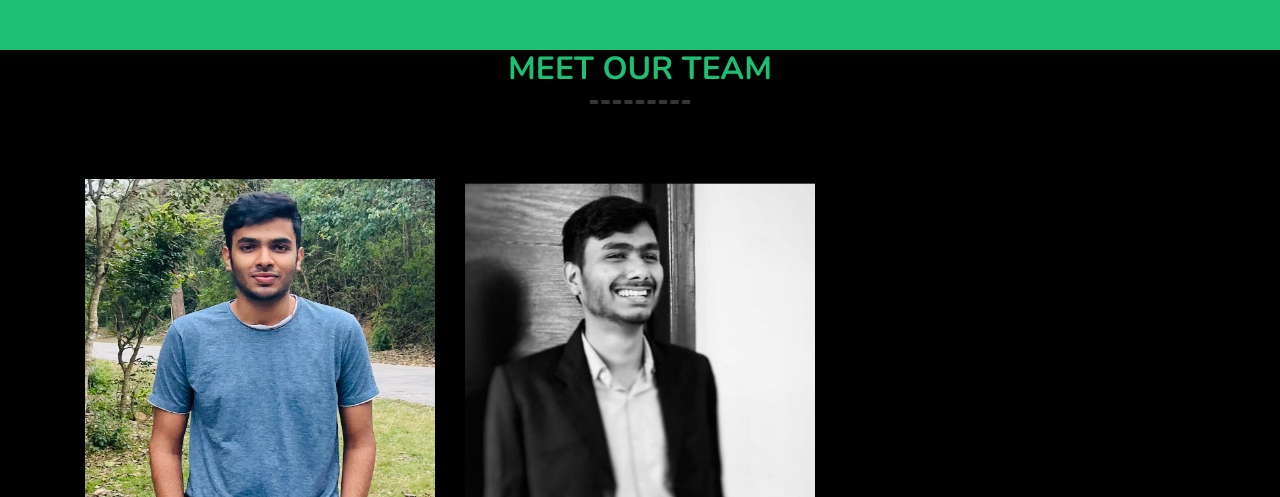
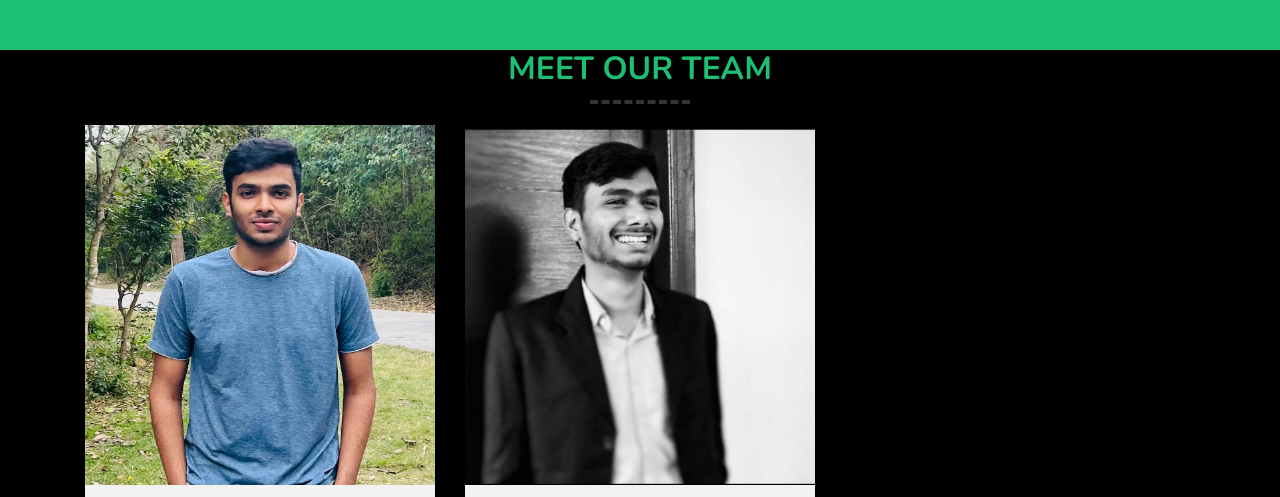
Before and after one commit to AnshhSingh/StellarEdge-Website, a plain HTML site: page index.html in a window 1280 px wide. Shown: the part 1450-1947 px from the top of the page. Drawn offline with nearby package versions, Linux system fonts and the light colour scheme.

Commit message:
modified:   css/style.css

```diff
--- a/css/style.css
+++ b/css/style.css
@@ -1097,7 +1097,7 @@ body.mobile-nav-active #mobile-nav-toggle {
 
 /* ------------------- Team Style ------------------ */
 .team {
-    padding: 60px 0px 40px 0px;
+    padding: 6px 0px 4px 0px;
 }
 
 .team .section-header {
```
